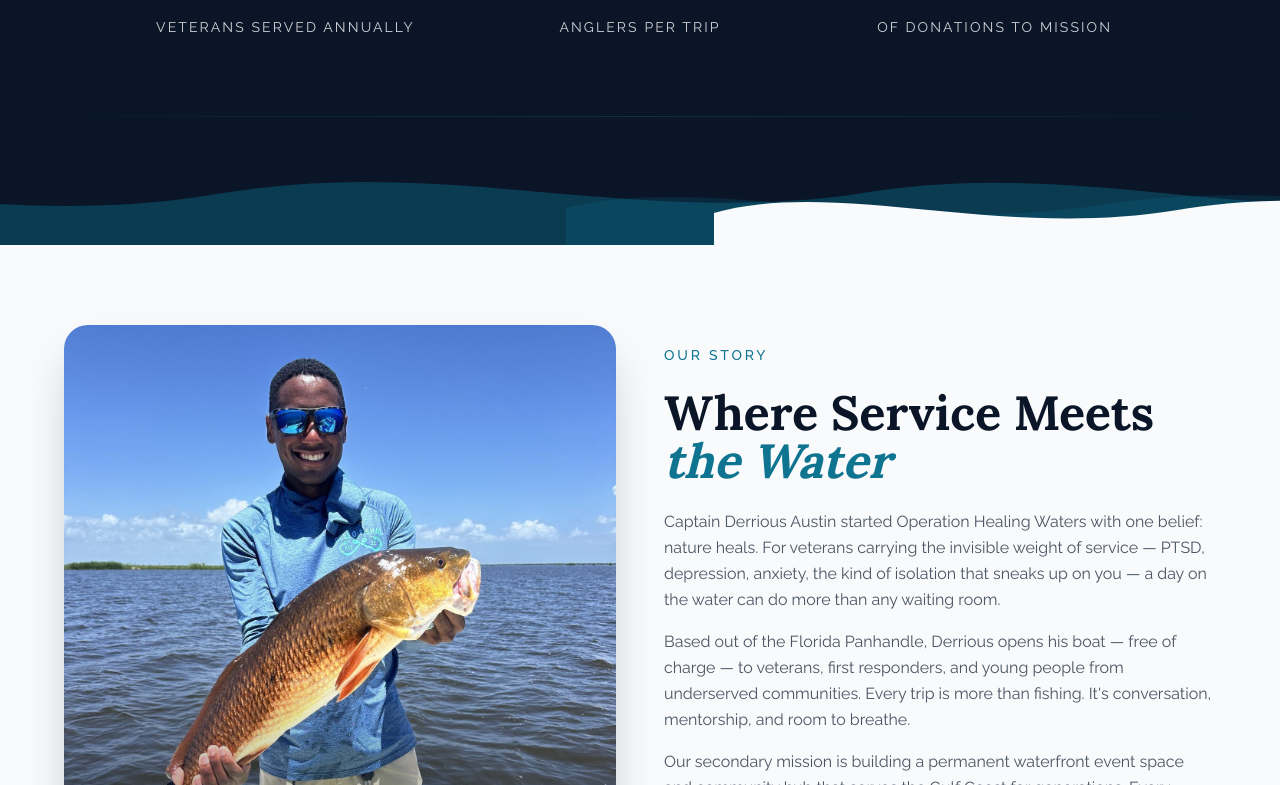
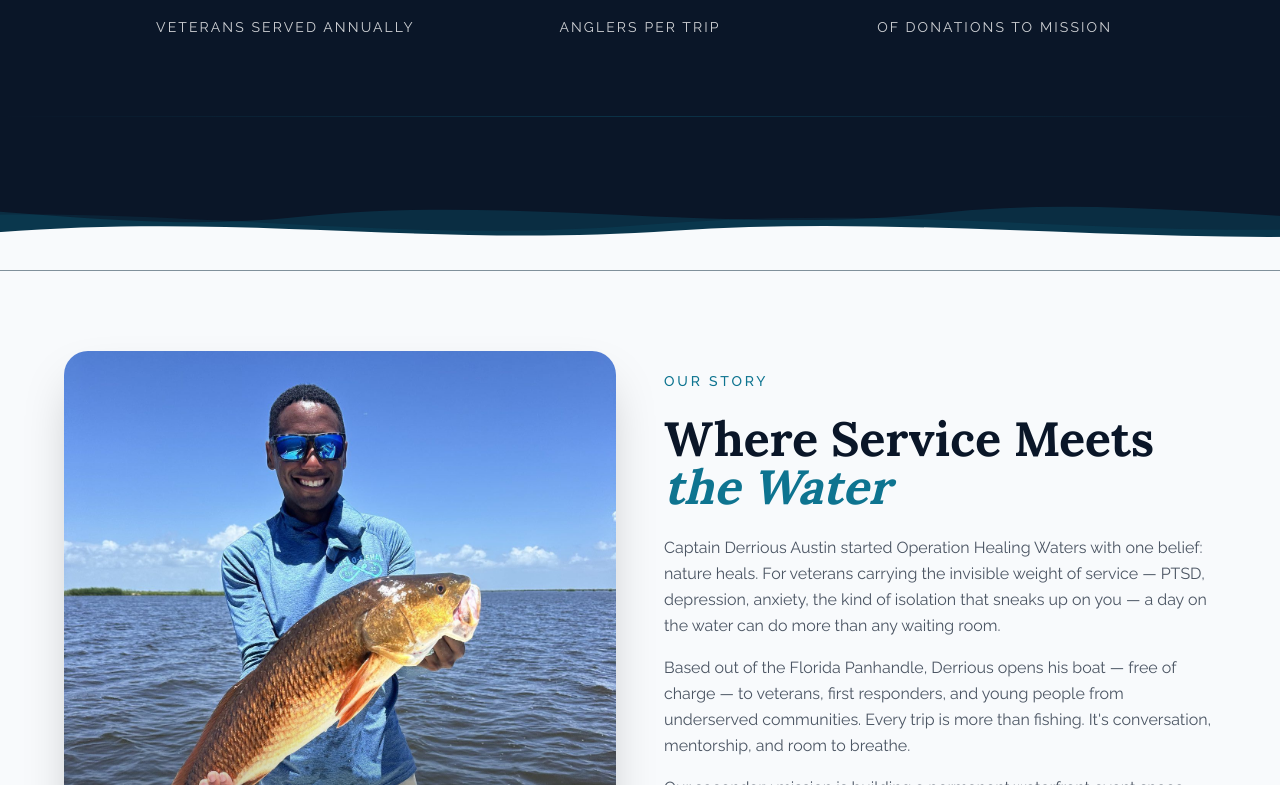
Before and after one commit to gr8gray253/Operation_Healing_Waters, a Next.js app: page / in a window 1280 px wide. Shown: the part 935-1720 px from the top of the page. Built offline with nearby package versions, Linux system fonts and the light colour scheme; no server answers.

Commit message:
style: move SideNav to right side, polish wave dividers

```diff
--- a/components/SideNav.tsx
+++ b/components/SideNav.tsx
@@ -37,12 +37,12 @@
 
   return (
     <>
-      {/* ─── Desktop: Fixed left pill sidebar ─── */}
+      {/* ─── Desktop: Fixed RIGHT pill sidebar ─── */}
       <aside
-        className="hidden lg:flex fixed left-0 top-1/2 -translate-y-1/2 h-fit flex-col p-6 z-50"
+        className="hidden lg:flex fixed right-4 top-1/2 -translate-y-1/2 h-fit flex-col p-6 z-50"
         aria-label="Quick navigation"
       >
-        <div className="bg-navy/80 backdrop-blur-xl rounded-[3rem] p-4 flex flex-col gap-4 shadow-[40px_0_60px_rgba(0,0,0,0.4)] border border-white/5">
+        <div className="bg-navy/80 backdrop-blur-xl rounded-[3rem] p-4 flex flex-col gap-4 shadow-[-40px_0_60px_rgba(0,0,0,0.4)] border border-white/5">
           {/* Logo avatar */}
           <div className="w-12 h-12 rounded-full overflow-hidden mb-4 ring-2 ring-teal ring-offset-4 ring-offset-navy">
             <Image
--- a/components/WaveDivider.tsx
+++ b/components/WaveDivider.tsx
@@ -1,9 +1,8 @@
 /**
- * WaveDivider — Variation 1: "Deeper Teal"
+ * WaveDivider — Smooth organic waves between sections
  *
- * 3 wave layers: deep-back (teal 0.40), mid (teal 0.20), front (destination)
- * More irregular, organic bezier curves — varying crest heights
- * Taller container (h-24 / md:h-32) for more breathing room
+ * 3 SVG wave layers with gentle bezier curves, staggered animation speeds,
+ * and a taller container for a natural, flowing transition.
  */
 
 const colorMap: Record<string, string> = {
@@ -25,76 +24,66 @@
 
   return (
     <div
-      className="relative h-24 md:h-32 overflow-hidden"
+      className="relative w-full overflow-hidden"
       aria-hidden="true"
-      style={{ background: top }}
+      style={{ background: top, height: 'clamp(80px, 12vw, 160px)' }}
     >
-      <style>{`
-        @keyframes wave-back {
-          0% { transform: translateX(0); }
-          100% { transform: translateX(-50%); }
-        }
-        @keyframes wave-flow-fwd {
-          0% { transform: translateX(0); }
-          100% { transform: translateX(50%); }
-        }
-        .animate-wave-back {
-          animation: wave-back 20s linear infinite;
-        }
-        .animate-wave-front {
-          animation: wave-flow-fwd 15s linear infinite reverse;
-        }
-      `}</style>
-
-      {/* Layer 1 — deep back, slow reverse, visible teal */}
+      {/* Layer 1 — deep back, slowest, subtle teal wash */}
       <svg
-        viewBox="0 0 2880 96"
-        className="absolute bottom-0 h-full animate-wave-back"
-        style={{ width: '200%' }}
+        viewBox="0 0 1440 200"
+        className="absolute bottom-0 w-[200%] h-full"
         preserveAspectRatio="none"
+        style={{ animation: 'waveDrift 25s linear infinite' }}
       >
         <path
-          d="M0,62 C200,28 460,88 720,58 C980,28 1180,82 1440,58
-             C1700,28 1900,88 2160,58 C2420,28 2660,82 2880,58
-             L2880,96 L0,96 Z"
+          d="M0,120 C120,80 240,160 360,130 C480,100 600,155 720,125
+             C840,95 960,160 1080,128 C1200,96 1320,150 1440,120
+             L1440,200 L0,200 Z"
           fill="#0E7490"
-          fillOpacity="0.40"
+          fillOpacity="0.25"
         />
       </svg>
 
-      {/* Layer 2 — mid, slightly faster, organic offset */}
+      {/* Layer 2 — mid layer, medium speed, offset rhythm */}
       <svg
-        viewBox="0 0 2880 96"
-        className="absolute bottom-0 h-full"
-        style={{
-          width: '200%',
-          animation: 'wave-flow-fwd 15s linear infinite',
-        }}
+        viewBox="0 0 1440 200"
+        className="absolute bottom-0 w-[200%] h-full"
         preserveAspectRatio="none"
+        style={{ animation: 'waveDrift 18s linear infinite reverse' }}
       >
         <path
-          d="M0,68 C160,42 380,90 600,66 C820,42 1060,86 1280,64
-             C1500,42 1720,90 1940,66 C2160,42 2400,88 2620,66
-             L2880,66 L2880,96 L0,96 Z"
+          d="M0,140 C100,105 220,165 380,135 C540,105 660,170 820,140
+             C980,110 1100,168 1260,138 C1340,122 1400,155 1440,140
+             L1440,200 L0,200 Z"
           fill="#0E7490"
-          fillOpacity="0.20"
+          fillOpacity="0.15"
         />
       </svg>
 
-      {/* Layer 3 — front, destination fill */}
+      {/* Layer 3 — front, destination color, fastest */}
       <svg
-        viewBox="0 0 2880 96"
-        className="absolute bottom-0 h-full animate-wave-front"
-        style={{ width: '200%' }}
+        viewBox="0 0 1440 200"
+        className="absolute bottom-0 w-[200%] h-full"
         preserveAspectRatio="none"
+        style={{ animation: 'waveDrift 14s linear infinite' }}
       >
         <path
-          d="M0,72 C140,46 320,92 520,70 C720,46 940,90 1140,68
-             C1340,46 1560,92 1760,70 C1960,46 2180,90 2400,70
-             C2580,50 2740,88 2880,70 L2880,96 L0,96 Z"
+          d="M0,155 C80,125 200,175 340,150 C480,125 580,170 720,148
+             C860,126 1000,172 1140,150 C1280,128 1380,165 1440,150
+             L1440,200 L0,200 Z"
           fill={bot}
         />
       </svg>
+
+      <style>{`
+        @keyframes waveDrift {
+          0%   { transform: translateX(0); }
+          100% { transform: translateX(-50%); }
+        }
+        @media (prefers-reduced-motion: reduce) {
+          .wave-layer { animation: none !important; }
+        }
+      `}</style>
     </div>
   )
 }
```
